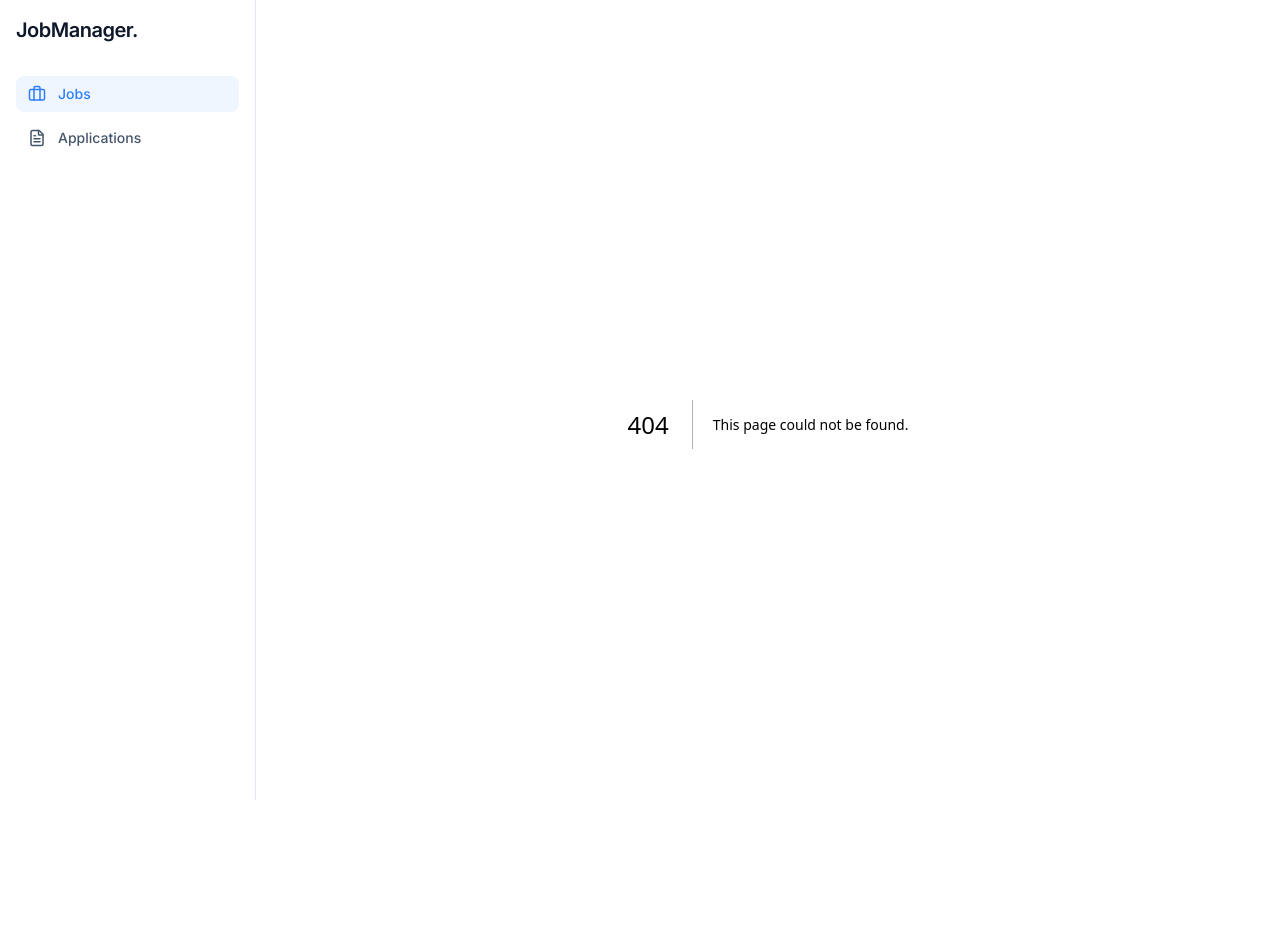
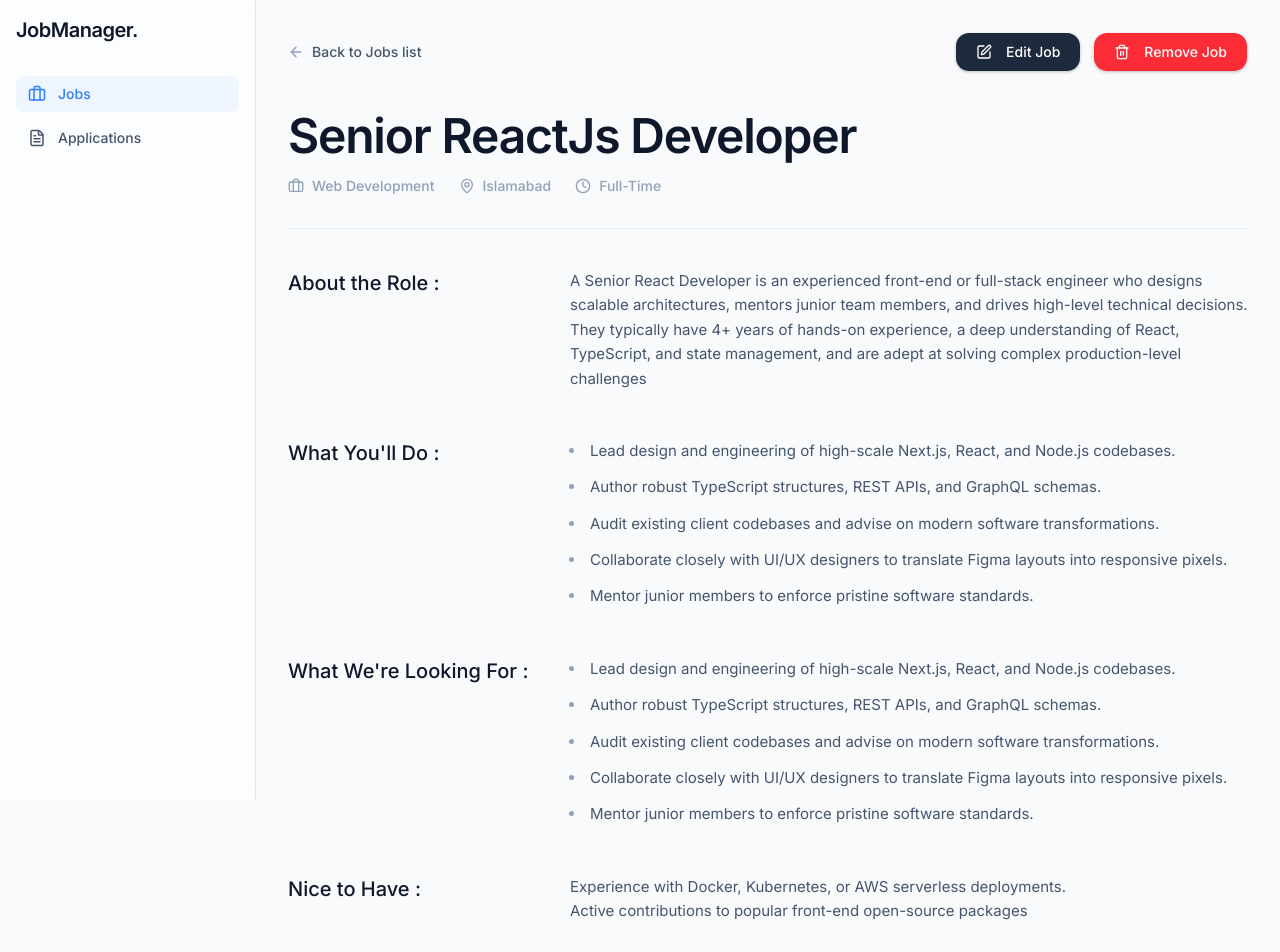
Before and after one commit to WMSols/wmsols-jobs-manager, a Next.js app: page /jobs/1 in a window 1280 px wide. Before the commit this address had no page. Shown: the top 952 px of the page. Before the commit the page ends 856 px from the top, so only its background shows below. Built offline with nearby package versions, Linux system fonts and the light colour scheme.

Commit message:
Added dynmaic page to View job details and action buttons

```diff
--- /dev/null
+++ b/app/jobs/[id]/page.tsx
@@ -0,0 +1,138 @@
+"use client";
+import { use } from "react";
+import Link from "next/link";
+import {
+  ArrowLeft,
+  Briefcase,
+  MapPin,
+  Clock,
+  Edit,
+  Trash2
+} from "lucide-react";
+import { Button } from "@/components/ui/button";
+
+export default function JobDetailsPage({ params }: { params: Promise<{ id: string }> }) {
+  // Unwrap Next.js 15 params
+  const resolvedParams = use(params);
+
+  // Mock data matching the reference image content
+  const job = {
+    id: resolvedParams.id,
+    title: "Senior ReactJs Developer",
+    department: "Web Development",
+    location: "Islamabad",
+    type: "Full-Time",
+    about: "A Senior React Developer is an experienced front-end or full-stack engineer who designs scalable architectures, mentors junior team members, and drives high-level technical decisions. They typically have 4+ years of hands-on experience, a deep understanding of React, TypeScript, and state management, and are adept at solving complex production-level challenges",
+    whatYouWillDo: [
+      "Lead design and engineering of high-scale Next.js, React, and Node.js codebases.",
+      "Author robust TypeScript structures, REST APIs, and GraphQL schemas.",
+      "Audit existing client codebases and advise on modern software transformations.",
+      "Collaborate closely with UI/UX designers to translate Figma layouts into responsive pixels.",
+      "Mentor junior members to enforce pristine software standards."
+    ],
+    whatWeAreLookingFor: [
+      "Lead design and engineering of high-scale Next.js, React, and Node.js codebases.",
+      "Author robust TypeScript structures, REST APIs, and GraphQL schemas.",
+      "Audit existing client codebases and advise on modern software transformations.",
+      "Collaborate closely with UI/UX designers to translate Figma layouts into responsive pixels.",
+      "Mentor junior members to enforce pristine software standards."
+    ],
+    niceToHave: "Experience with Docker, Kubernetes, or AWS serverless deployments.\nActive contributions to popular front-end open-source packages",
+    whatWeOffer: [
+      "Competitive salary (PKR140k-PKR175k) + equity options.",
+      "Generous hardware allowance (M4 MacBook Pro & ultra-wide screen layout).",
+      "Full health, dental, and vision insurance premiums covered.",
+      "Annual learning allowance (PKR 2,5000) and unlimited tech books budget."
+    ]
+  };
+
+  return (
+    <div className="space-y-10 animate-in fade-in duration-500 max-w-5xl mx-auto pb-16 pt-2">
+
+      {/* Top Header & Actions */}
+      <header className="flex flex-col sm:flex-row sm:items-center justify-between gap-4">
+        <Link href="/jobs" className="flex items-center text-sm font-medium text-slate-600 hover:text-slate-900 transition-colors group">
+          <ArrowLeft size={16} className="mr-2 text-slate-400 group-hover:-translate-x-1 transition-transform" />
+          Back to Jobs list
+        </Link>
+
+        {/* Action Buttons */}
+        <div className="flex items-center gap-3">
+          <Button className="bg-slate-800 hover:bg-slate-900 text-white rounded-xl shadow-sm transition-all h-10 px-5">
+            <Edit className="mr-2 h-4 w-4" /> Edit Job
+          </Button>
+          <Button className="bg-red-500 hover:bg-red-600 text-white rounded-xl shadow-sm transition-all h-10 px-5">
+            <Trash2 className="mr-2 h-4 w-4" /> Remove Job
+          </Button>
+        </div>
+      </header>
+
+      {/* Title & Meta Data */}
+      <div className="space-y-4 pb-8 border-b border-slate-200/60">
+        <h1 className="text-4xl sm:text-5xl font-semibold text-slate-900 tracking-tight">
+          {job.title}
+        </h1>
+        <div className="flex flex-wrap items-center gap-6 text-sm font-medium text-slate-400">
+          <div className="flex items-center gap-2">
+            <Briefcase size={16} />
+            {job.department}
+          </div>
+          <div className="flex items-center gap-2">
+            <MapPin size={16} />
+            {job.location}
+          </div>
+          <div className="flex items-center gap-2">
+            <Clock size={16} />
+            {job.type}
+          </div>
+        </div>
+      </div>
+
+      {/* Content Sections (Matched exactly to reference layout) */}
+      <div className="space-y-12">
+
+        <section className="grid grid-cols-1 md:grid-cols-[250px_1fr] gap-4 md:gap-8">
+          <h2 className="text-xl font-medium text-slate-900">About the Role :</h2>
+          <p className="text-slate-600 text-[15px] leading-relaxed">
+            {job.about}
+          </p>
+        </section>
+
+        <section className="grid grid-cols-1 md:grid-cols-[250px_1fr] gap-4 md:gap-8">
+          <h2 className="text-xl font-medium text-slate-900">What You'll Do :</h2>
+          <ul className="text-slate-600 text-[15px] leading-relaxed space-y-3 list-disc pl-4 marker:text-slate-400">
+            {job.whatYouWillDo.map((item, i) => (
+              <li key={i} className="pl-1">{item}</li>
+            ))}
+          </ul>
+        </section>
+
+        <section className="grid grid-cols-1 md:grid-cols-[250px_1fr] gap-4 md:gap-8">
+          <h2 className="text-xl font-medium text-slate-900">What We're Looking For :</h2>
+          <ul className="text-slate-600 text-[15px] leading-relaxed space-y-3 list-disc pl-4 marker:text-slate-400">
+            {job.whatWeAreLookingFor.map((item, i) => (
+              <li key={i} className="pl-1">{item}</li>
+            ))}
+          </ul>
+        </section>
+
+        <section className="grid grid-cols-1 md:grid-cols-[250px_1fr] gap-4 md:gap-8">
+          <h2 className="text-xl font-medium text-slate-900">Nice to Have :</h2>
+          <p className="text-slate-600 text-[15px] leading-relaxed whitespace-pre-line">
+            {job.niceToHave}
+          </p>
+        </section>
+
+        <section className="grid grid-cols-1 md:grid-cols-[250px_1fr] gap-4 md:gap-8">
+          <h2 className="text-xl font-medium text-slate-900">What We Offer :</h2>
+          <ul className="text-slate-600 text-[15px] leading-relaxed space-y-3 list-disc pl-4 marker:text-slate-400">
+            {job.whatWeOffer.map((item, i) => (
+              <li key={i} className="pl-1">{item}</li>
+            ))}
+          </ul>
+        </section>
+
+      </div>
+    </div>
+  );
+}
```
